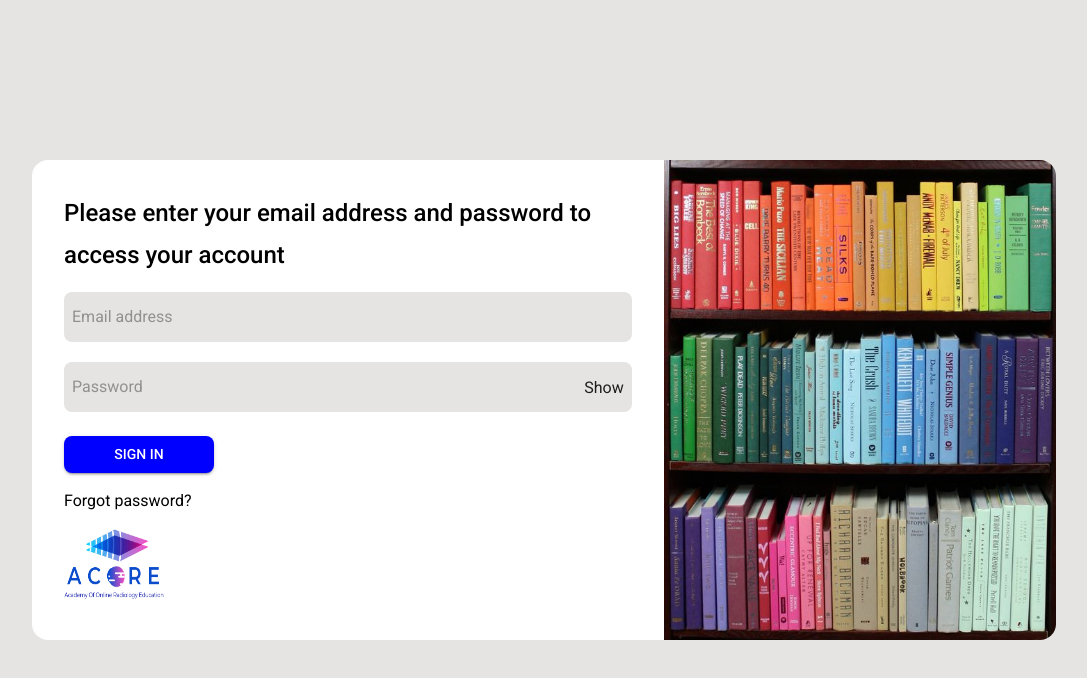
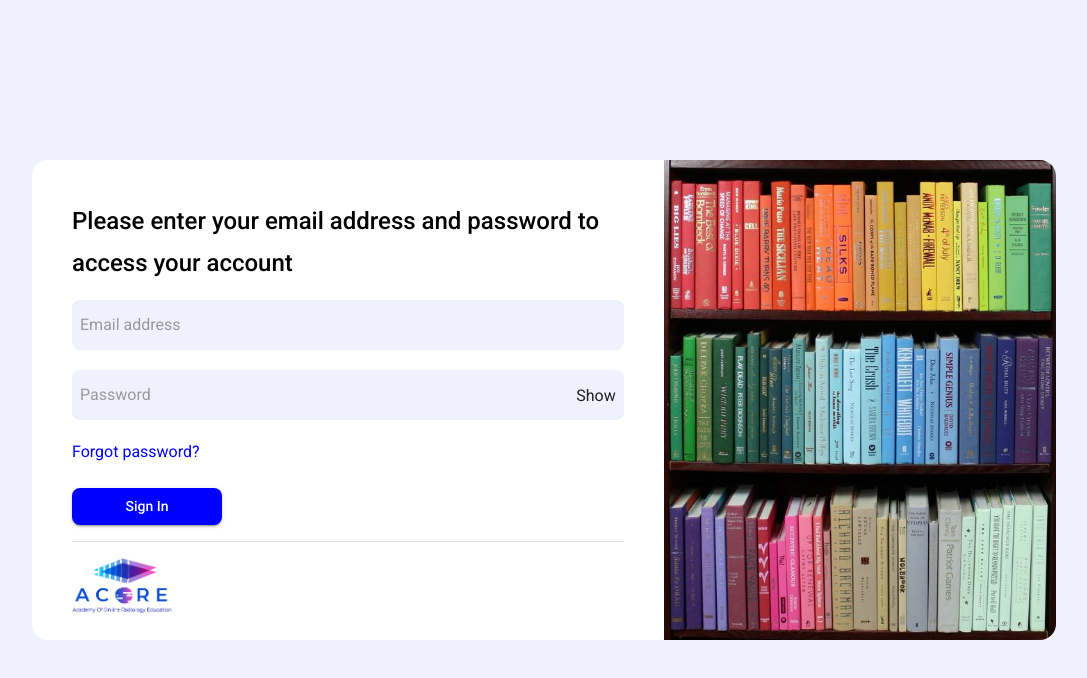
Before and after one commit to KizoFCB/acore, a React (Create React App) app: page /login in a window 1280 px wide. Shown: the top 678 px of the page, without its empty margins (96-1183 px from the left). Built offline with nearby package versions, Linux system fonts and the light colour scheme.

Commit message:
feat[RSB3] : Fix the pagination component

```diff
--- a/src/components/addBook/leftSection/index.tsx
+++ b/src/components/addBook/leftSection/index.tsx
@@ -97,7 +97,7 @@ const LeftSection = ({ errors, control }: IFormFields) => {
               inputProps={{ "aria-label": "category" }}
             >
               {["First Category", "Second Category"]?.map((category) => (
-                <MenuItem value={category}>
+                <MenuItem value={category} key={category}>
                   <Typography>{category}</Typography>
                 </MenuItem>
               ))}
@@ -209,7 +209,7 @@ const LeftSection = ({ errors, control }: IFormFields) => {
               inputProps={{ "aria-label": "version" }}
             >
               {["1", "2"]?.map((version) => (
-                <MenuItem value={version}>
+                <MenuItem value={version} key={version}>
                   <Typography>{version}</Typography>
                 </MenuItem>
               ))}
--- a/src/pages/addBook/index.tsx
+++ b/src/pages/addBook/index.tsx
@@ -38,7 +38,7 @@ const AddBook = () => {
   };
 
   const onSubmit: SubmitHandler<BookForm> = (data) => {
-    console.log("form values", data);
+    console.log("Add Book form values", data);
     if (isValid) {
       navigate(pathnames.BOOKS);
     }
--- a/src/pages/books/index.tsx
+++ b/src/pages/books/index.tsx
@@ -1,7 +1,20 @@
 import { useState, useEffect } from "react";
 import { useNavigate } from "react-router-dom";
-import { Stack, Typography, useTheme, Box, Button } from "@mui/material";
-import { DataGrid } from "@mui/x-data-grid";
+import {
+  Stack,
+  Typography,
+  useTheme,
+  Box,
+  Button,
+  Pagination,
+} from "@mui/material";
+import {
+  DataGrid,
+  gridPageCountSelector,
+  gridPageSelector,
+  useGridApiContext,
+  useGridSelector,
+} from "@mui/x-data-grid";
 import VisibilityIcon from "@mui/icons-material/Visibility";
 import EditIcon from "@mui/icons-material/Edit";
 import DeleteIcon from "@mui/icons-material/Delete";
@@ -89,6 +102,25 @@ const Books = () => {
     });
   }, []);
 
+  function CustomPagination() {
+    const apiRef = useGridApiContext();
+    const page = useGridSelector(apiRef, gridPageSelector);
+    const pageCount = useGridSelector(apiRef, gridPageCountSelector);
+    return (
+      <Stack direction="row">
+        <Pagination
+          color="primary"
+          count={pageCount}
+          page={page + 1}
+          sx={{
+            "& .MuiPaginationItem-root": { borderRadius: "4px" },
+          }}
+          onChange={(event, value) => apiRef.current.setPage(value - 1)}
+        />
+      </Stack>
+    );
+  }
+
   return (
     <Stack gap="16px" sx={{ marginTop: "16px" }}>
       <Typography variant="h4">Books</Typography>
@@ -123,13 +155,11 @@ const Books = () => {
       <Stack
         sx={{
           height: "100%",
-          // borderRadius: "40px 0 0 40px",
         }}
       >
         <Box
           sx={{
-            height: 400,
-            width: "100%",
+            height: "100%",
             background: theme.palette.secondary.main,
             borderRadius: "16px",
           }}
@@ -144,9 +174,15 @@ const Books = () => {
                 },
               },
             }}
+            slots={{
+              pagination: CustomPagination,
+            }}
             sx={{
+              width: "100%",
               borderRadius: "16px",
-              padding: "8px",
+              "& .MuiDataGrid-footerContainer": {
+                background: theme.palette.grey[500],
+              },
             }}
             pageSizeOptions={[6]}
             checkboxSelection={false}
--- a/src/pages/editBook/index.tsx
+++ b/src/pages/editBook/index.tsx
@@ -50,7 +50,7 @@ const EditBook = () => {
   };
 
   const onSubmit: SubmitHandler<BookForm> = (data) => {
-    console.log("form values", data);
+    console.log("Edit Book Form values", data);
     if (isValid) {
       navigate(pathnames.BOOKS);
     }
--- a/src/pages/login/index.tsx
+++ b/src/pages/login/index.tsx
@@ -1,6 +1,13 @@
 import { useEffect, useState } from "react";
 import { useForm, Controller } from "react-hook-form";
-import { Stack, Box, Typography, Button, useTheme } from "@mui/material";
+import {
+  Stack,
+  Box,
+  Typography,
+  Button,
+  useTheme,
+  Divider,
+} from "@mui/material";
 import TextInput from "components/textInput";
 import CoverImage from "assets/cover.jpg";
 import Logo from "assets/logo.png";
@@ -29,7 +36,7 @@ const Login = () => {
 
   const handleFormSubmit = async () => {
     const currentValues = getValues();
-    console.log("form values", currentValues);
+    console.log("Login Form values", currentValues);
     if (isValid) {
       localStorage.setItem("token", "token");
       window.location.reload();
@@ -56,7 +63,7 @@ const Login = () => {
         direction="row"
         justifyContent="space-between"
       >
-        <Stack sx={{ padding: "32px" }} gap="16px">
+        <Stack sx={{ padding: "40px", flex: 1.5 }} gap="16px">
           <Typography variant="subtitle1">
             Please enter your email address and password to access your account
           </Typography>
@@ -130,18 +137,26 @@ const Login = () => {
                 />
               )}
             />
+            <Typography color="primary" sx={{ cursor: "pointer" }}>
+              Forgot password?
+            </Typography>
+
             <Button
               variant="contained"
               type="submit"
-              sx={{ marginTop: "4px", maxWidth: "150px", borderRadius: "8px" }}
+              sx={{
+                marginTop: "4px",
+                maxWidth: "150px",
+                borderRadius: "8px",
+                textTransform: "none",
+              }}
               onClick={handleFormSubmit}
             >
-              Sign in
+              Sign In
             </Button>
           </Stack>
 
-          <Typography>Forgot password?</Typography>
-
+          <Divider sx={{ width: "100%" }} />
           <Box
             component="img"
             src={Logo}
@@ -157,6 +172,7 @@ const Login = () => {
           src={CoverImage}
           alt="landing image"
           sx={{
+            flex: 1,
             maxWidth: "40%",
             height: "100%",
             borderTopRightRadius: "16px",
--- a/src/theme/index.ts
+++ b/src/theme/index.ts
@@ -3,7 +3,6 @@ import { Theme, createTheme } from "@mui/material/styles";
 import components from "./components";
 import foundations from "./foundations";
 
-//TODO create default theme when designs are done
 export const defaultTheme = { ...foundations, components };
 
 const buildTheme = (): Theme => createTheme(defaultTheme);
--- a/src/utils/constants/books/index.ts
+++ b/src/utils/constants/books/index.ts
@@ -73,7 +73,7 @@ export const BOOKS_ROWS = [
     brief: "This is a sample brief",
   },
   {
-    id: "16",
+    id: 5,
     title: "Design Patterns",
     category: "Second Category",
     author: "nouran",
--- a/src/utils/constants/theme/index.ts
+++ b/src/utils/constants/theme/index.ts
@@ -5,7 +5,7 @@ const colors: PaletteOptions = {
     main: "#FFFFFF",
   },
   grey: {
-    500: "#E5E4E2",
+    500: "#EFF1FD",
   },
   primary: {
     main: "#0000FF",
```
